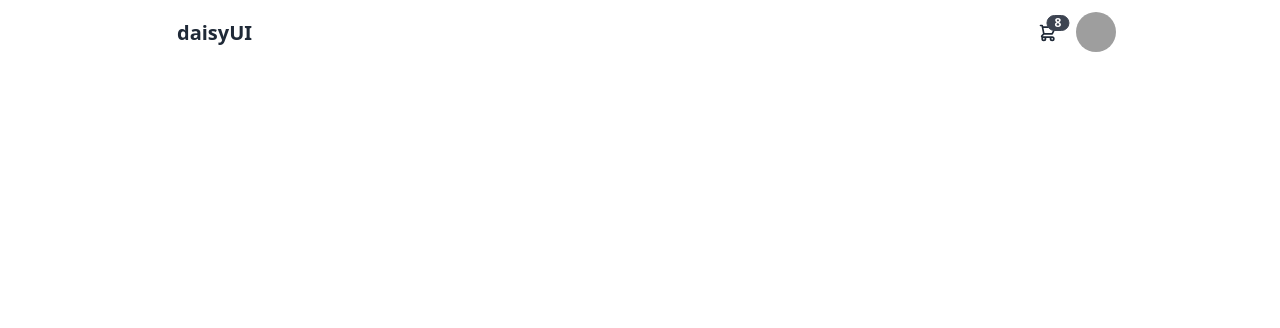
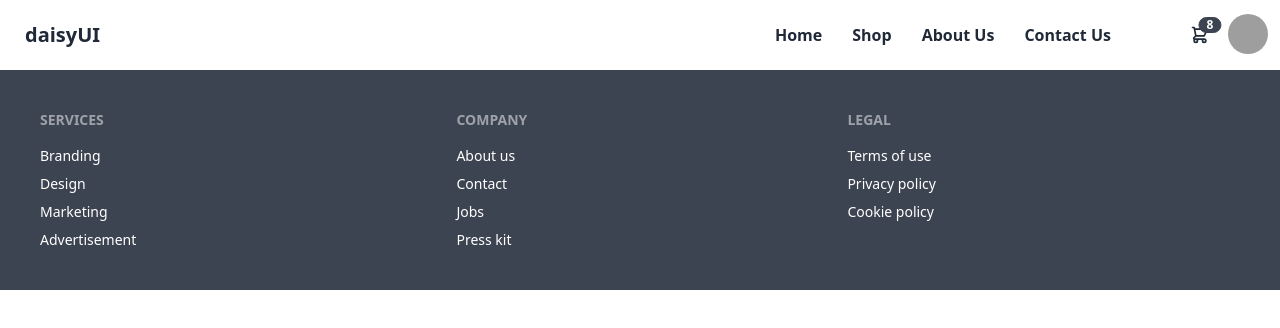
Before and after one commit to Rolexero/ecommerce-app, a React (Create React App) app: page / in a window 1280 px wide. Shown: the top 328 px of the page. Built offline with nearby package versions, Linux system fonts and the light colour scheme; grey boxes are pictures that could not be loaded.

Commit message:
built footer and add routing to the application

```diff
--- a/package.json
+++ b/package.json
@@ -9,6 +9,7 @@
     "daisyui": "^2.17.0",
     "react": "^18.2.0",
     "react-dom": "^18.2.0",
+    "react-router-dom": "^6.3.0",
     "react-scripts": "5.0.1",
     "web-vitals": "^2.1.4"
   },
@@ -38,6 +39,7 @@
   },
   "devDependencies": {
     "autoprefixer": "^10.4.7",
+    "babel-plugin-react-html-attrs": "^3.0.5",
     "postcss": "^8.4.14",
     "tailwindcss": "^3.1.4"
   }
--- a/src/App.js
+++ b/src/App.js
@@ -1,8 +1,19 @@
-import Navbar from "./Components/Navbar";
+import React from "react";
+import {  Routes, Route,  } from "react-router-dom";
+import HomePage from "./pages/Homepage.component";
+import ShopPage from "./pages/Shop-page.component";
+import AboutPage from "./pages/About-page.component";
+import ContactPage from "./pages/Contact-page.component";
+
 function App() {
   return (
     <>
-      <Navbar />
+      <Routes>
+        <Route exact path="/" element={<HomePage />} />
+        <Route path="/contact" element={<ContactPage />} />
+        <Route path="/about" element={<AboutPage />} />
+        <Route path="/shop" element={<ShopPage />} />
+      </Routes>
     </>
   );
 }
--- /dev/null
+++ b/src/Components/Footer/Footer.component.jsx
@@ -0,0 +1,31 @@
+import React from "react";
+
+const Footer = () => {
+    return (
+        <footer className="footer p-10 bg-neutral text-neutral-content">
+            <div>
+                <span className="footer-title">Services</span>
+                <a className="link link-hover">Branding</a>
+                <a className="link link-hover">Design</a>
+                <a className="link link-hover">Marketing</a>
+                <a className="link link-hover">Advertisement</a>
+            </div>
+            <div>
+                <span className="footer-title">Company</span>
+                <a className="link link-hover">About us</a>
+                <a className="link link-hover">Contact</a>
+                <a className="link link-hover">Jobs</a>
+                <a className="link link-hover">Press kit</a>
+            </div>
+            <div>
+                <span className="footer-title">Legal</span>
+                <a className="link link-hover">Terms of use</a>
+                <a className="link link-hover">Privacy policy</a>
+                <a className="link link-hover">Cookie policy</a>
+            </div>
+
+        </footer>
+    )
+}
+
+export default Footer;
--- a/src/Components/Navbar.js
+++ /dev/null
@@ -1,72 +0,0 @@
-import React from 'react'
-
-const Navbar = () => {
-  return (
-    <div class="navbar bg-base-100 container mx-auto">
-      <div class="flex-1">
-        <a class="btn btn-ghost normal-case text-xl">daisyUI</a>
-      </div>
-      <div class="flex-none">
-        <div class="dropdown dropdown-end">
-          <label tabindex="0" class="btn btn-ghost btn-circle">
-            <div class="indicator">
-              <svg
-                xmlns="http://www.w3.org/2000/svg"
-                class="h-5 w-5"
-                fill="none"
-                viewBox="0 0 24 24"
-                stroke="currentColor"
-              >
-                <path
-                  stroke-linecap="round"
-                  stroke-linejoin="round"
-                  stroke-width="2"
-                  d="M3 3h2l.4 2M7 13h10l4-8H5.4M7 13L5.4 5M7 13l-2.293 2.293c-.63.63-.184 1.707.707 1.707H17m0 0a2 2 0 100 4 2 2 0 000-4zm-8 2a2 2 0 11-4 0 2 2 0 014 0z"
-                />
-              </svg>
-              <span class="badge badge-sm indicator-item">8</span>
-            </div>
-          </label>
-          <div
-            tabindex="0"
-            class="mt-3 card card-compact dropdown-content w-52 bg-base-100 shadow"
-          >
-            <div class="card-body">
-              <span class="font-bold text-lg">8 Items</span>
-              <span class="text-info">Subtotal: $999</span>
-              <div class="card-actions">
-                <button class="btn btn-primary btn-block">View cart</button>
-              </div>
-            </div>
-          </div>
-        </div>
-        <div class="dropdown dropdown-end">
-          <label tabindex="0" class="btn btn-ghost btn-circle avatar">
-            <div class="w-10 rounded-full">
-              <img src="https://api.lorem.space/image/face?hash=33791" />
-            </div>
-          </label>
-          <ul
-            tabindex="0"
-            class="menu menu-compact dropdown-content mt-3 p-2 shadow bg-base-100 rounded-box w-52"
-          >
-            <li>
-              <a class="justify-between">
-                Profile
-                <span class="badge">New</span>
-              </a>
-            </li>
-            <li>
-              <a>Settings</a>
-            </li>
-            <li>
-              <a>Logout</a>
-            </li>
-          </ul>
-        </div>
-      </div>
-    </div>
-  );
-}
-
-export default Navbar;
--- /dev/null
+++ b/src/Components/Navbar/Navbar.js
@@ -0,0 +1,56 @@
+import React from 'react'
+import { Link } from "react-router-dom";
+
+const Navbar = () => {
+  return (
+  <div className="navbar bg-base-100">
+    <div className="flex-1">
+      <a className="btn btn-ghost normal-case text-xl">daisyUI</a>
+    </div>
+    <div className='links-container'>
+      <Link to="/"  className='links'>Home</Link>
+      <Link to="/shop" className='links'>Shop</Link>
+      <Link to="/about" className='links'>About Us</Link>
+      <Link to="/contact" className='links'>Contact Us</Link>
+    </div>
+      <div className="flex-none">
+        <div className="dropdown dropdown-end">
+          <label tabIndex="0" className="btn btn-ghost btn-circle">
+            <div className="indicator">
+              <svg xmlns="http://www.w3.org/2000/svg" className="h-5 w-5" fill="none" viewBox="0 0 24 24" stroke="currentColor"><path strokeLinecap="round" strokeLinejoin="round" strokeWidth="2" d="M3 3h2l.4 2M7 13h10l4-8H5.4M7 13L5.4 5M7 13l-2.293 2.293c-.63.63-.184 1.707.707 1.707H17m0 0a2 2 0 100 4 2 2 0 000-4zm-8 2a2 2 0 11-4 0 2 2 0 014 0z" /></svg>
+              <span className="badge badge-sm indicator-item">8</span>
+            </div>
+          </label>
+          <div tabIndex="0" className="mt-3 card card-compact dropdown-content w-52 bg-base-100 shadow">
+            <div className="card-body">
+              <span className="font-bold text-lg">8 Items</span>
+              <span className="text-info">Subtotal: $999</span>
+              <div className="card-actions">
+                <button className="btn btn-primary btn-block">View cart</button>
+              </div>
+            </div>
+          </div>
+        </div>
+        <div className="dropdown dropdown-end">
+          <label tabIndex="0" className="btn btn-ghost btn-circle avatar">
+            <div className="w-10 rounded-full">
+              <img src="https://placeimg.com/80/80/people" />
+           </div>
+         </label>
+         <ul tabIndex="0" className="menu menu-compact dropdown-content mt-3 p-2 shadow bg-base-100 rounded-box w-52">
+           <li>
+              <a className="justify-between">
+                Profile
+                <span className="badge">New</span>
+              </a>
+            </li>
+            <li><a>Settings</a></li>
+            <li><a>Logout</a></li>
+         </ul>
+        </div>
+     </div>
+    </div>
+  );
+}
+
+export default Navbar;
--- a/src/index.css
+++ b/src/index.css
@@ -1,3 +1,15 @@
 @tailwind base;
 @tailwind components;
 @tailwind utilities;
+
+.links-container {
+    display: flex;
+    justify-content: space-between;
+    margin-right: 50px;
+}
+
+.links {
+    margin: 15px;
+    justify-self: center;
+    font-weight: 600;
+}
--- a/src/index.js
+++ b/src/index.js
@@ -1,17 +1,18 @@
 import React from 'react';
+import App from './App';
 import ReactDOM from 'react-dom/client';
 import './index.css';
-import App from './App';
-import reportWebVitals from './reportWebVitals';
+
+import { BrowserRouter } from 'react-router-dom';
+
+
 
 const root = ReactDOM.createRoot(document.getElementById('root'));
 root.render(
-  <React.StrictMode>
-    <App />
-  </React.StrictMode>
+  <BrowserRouter>
+    <React.StrictMode>
+      <App />
+   </React.StrictMode>
+  </BrowserRouter>
+
 );
-
-// If you want to start measuring performance in your app, pass a function
-// to log results (for example: reportWebVitals(console.log))
-// or send to an analytics endpoint. Learn more: https://bit.ly/CRA-vitals
-reportWebVitals();
--- /dev/null
+++ b/src/pages/About-page.component.jsx
@@ -0,0 +1,13 @@
+import React from "react";
+
+
+const AboutPage = () => {
+    return (
+        <div className="about-page">
+            About-page
+        </div>
+    )
+}
+
+
+export default AboutPage
--- /dev/null
+++ b/src/pages/Contact-page.component.jsx
@@ -0,0 +1,13 @@
+import React from "react";
+
+
+const ContactPage = () => {
+    return (
+        <div className="shop-page">
+            contact-page
+        </div>
+    )
+}
+
+
+export default ContactPage
--- /dev/null
+++ b/src/pages/Homepage.component.jsx
@@ -0,0 +1,14 @@
+import React from "react";
+import Navbar from "../Components/Navbar/Navbar";
+import Footer from "../Components/Footer/Footer.component";
+
+const HomePage = () => {
+    return (
+        <div className="homepage">
+            <Navbar />
+            <Footer />
+        </div>
+    )
+}
+
+export default HomePage;
--- /dev/null
+++ b/src/pages/Shop-page.component.jsx
@@ -0,0 +1,13 @@
+import React from "react";
+
+
+const ShopPage = () => {
+    return (
+        <div className="shop-page">
+            Shop-page
+        </div>
+    )
+}
+
+
+export default ShopPage
```
Also changed, not shown: 1 other file (tests, documents, lock files or other folders).
